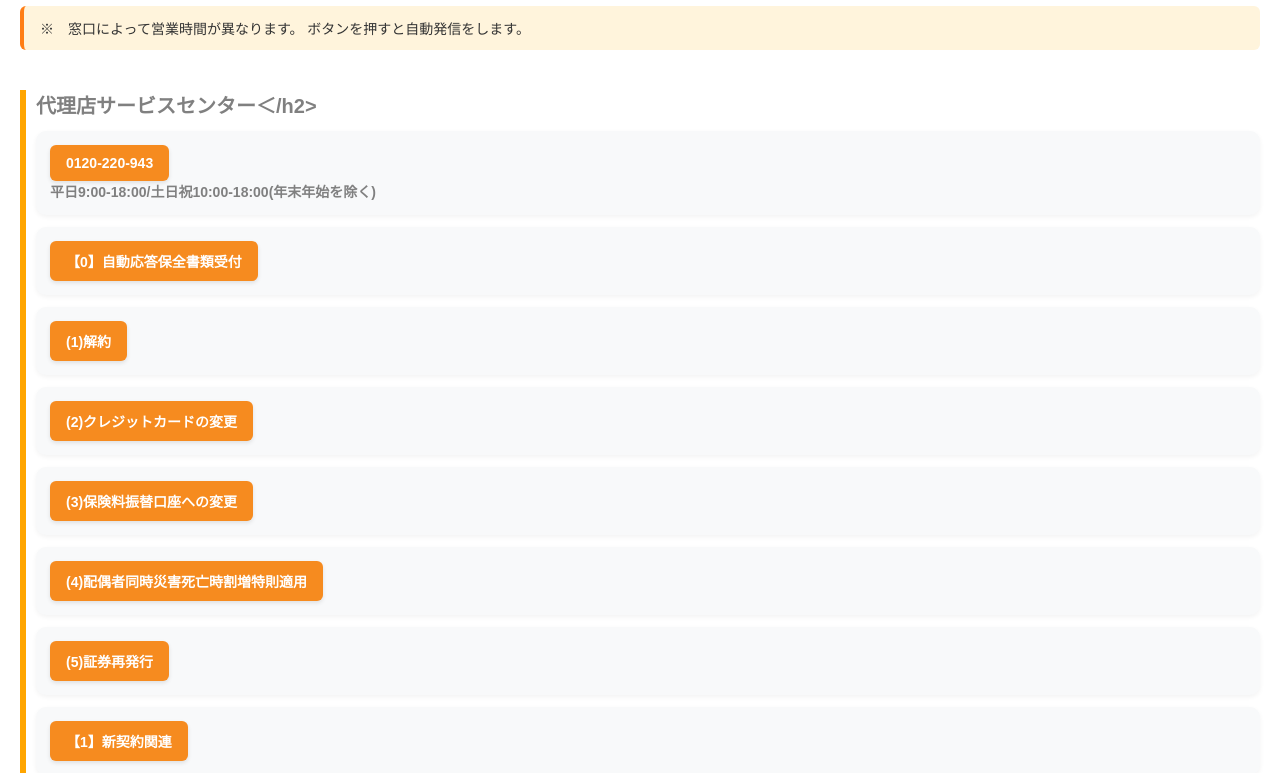
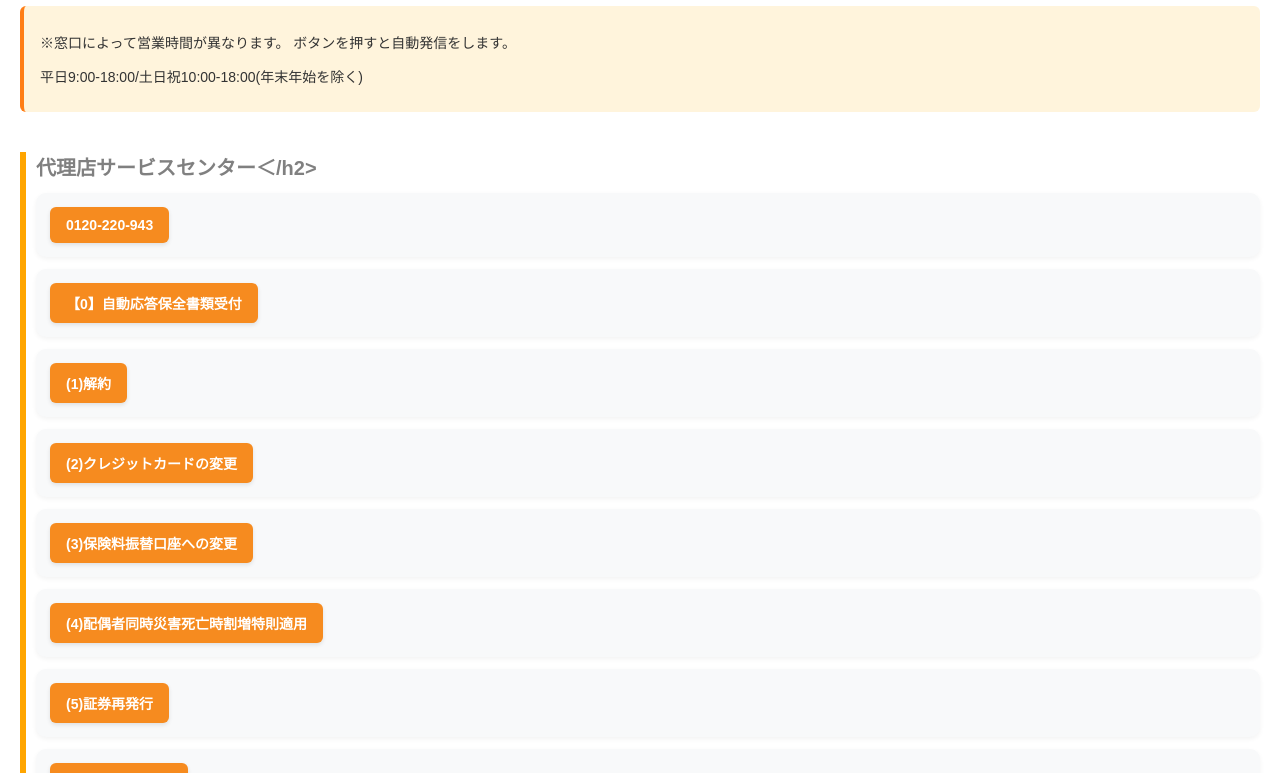
Before and after one commit to DrPotter2022/call-link-test, a plain HTML site: page fwd_call_links_final.html in a window 1280 px wide. Shown: the part 185-958 px from the top of the page. Drawn offline with Linux system fonts and the light colour scheme.

Commit message:
Update fwd_call_links_final.html

```diff
--- a/fwd_call_links_final.html
+++ b/fwd_call_links_final.html
@@ -129,7 +129,8 @@
 </header>
 <div class="note">
 
-※　窓口によって営業時間が異なります。 ボタンを押すと自動発信をします。
+<P>※窓口によって営業時間が異なります。 ボタンを押すと自動発信をします。</P>
+  <P>平日9:00-18:00/土日祝10:00-18:00(年末年始を除く)</P>
   </div>
 <ul>
 
@@ -140,7 +141,7 @@
 <span style="margin-left: 8px; font-size: 14px; color: #333;"><BR>
 
     </span>
-平日9:00-18:00/土日祝10:00-18:00(年末年始を除く)
+
 
  <li>
 <a href="tel:0120220943,,,0">
@@ -204,10 +205,10 @@
 </a>
 <span style="margin-left: 8px; font-size: 14px; color: #333;">
     </span>
-        不備・進捗や書類記入方法
+
+</li>
+      　不備・進捗や書類記入方法
         商品やその他新契約に関する照会
-</li>
-
 
 ※2 引受の目安の照会は休日（土日祝）も平日同様に引受査定部門の査定者による回答を行っております。
 なお回答は一般回答になり、個別のお引受けは申込書類による総合判断となります。
```
